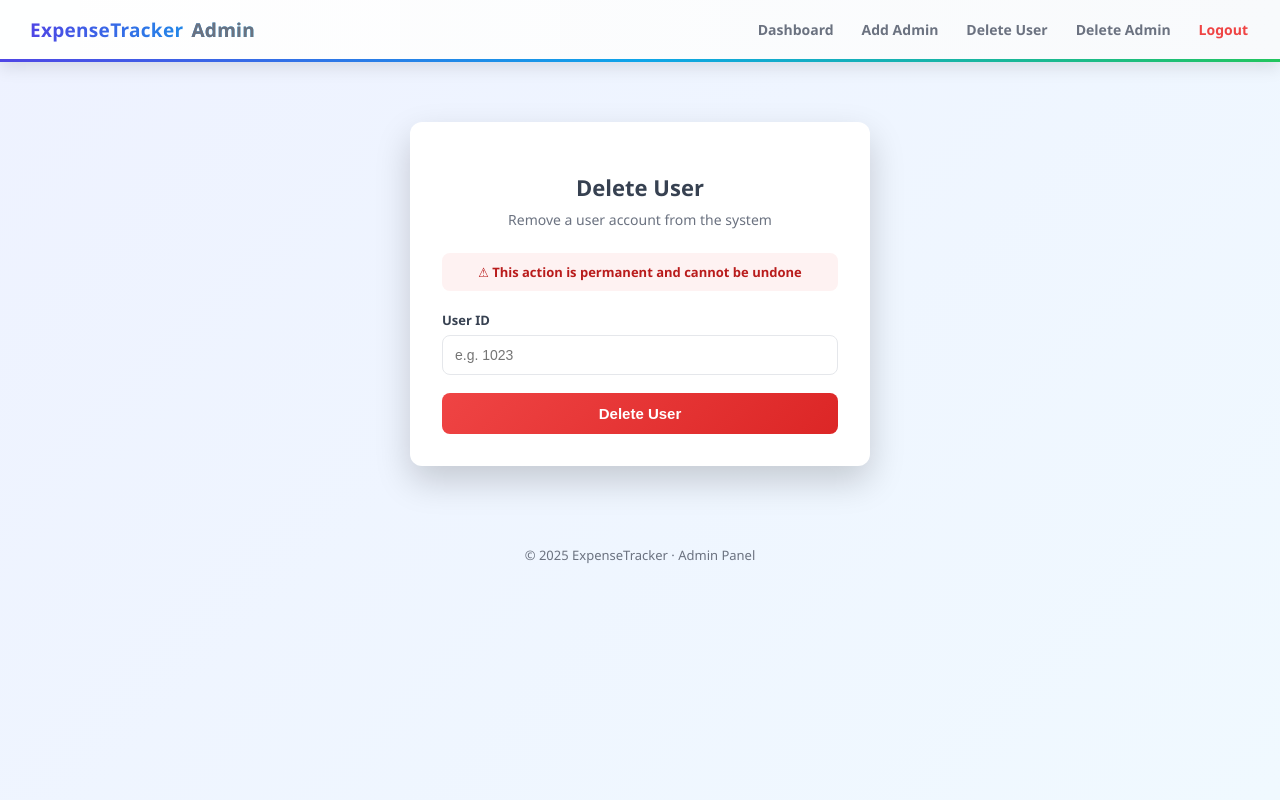
After one commit to kowshik1509/Expense-Tracker, a Flask app: page /ExpenseTracker/Admin/DeleteUser in a window 1280 px wide. The commit adds this page. Run offline with Flask 2, Linux system fonts and the light colour scheme; the visitor is signed in with stand-in values (Sample User, id 1).

Commit message:
User and admin deletion are added

```diff
--- a/app.py
+++ b/app.py
@@ -301,6 +301,82 @@ def admin_create():
         message=message
     )
 
+@app.route("/ExpenseTracker/Admin/DeleteUser", methods=["GET", "POST"])
+def admin_delete_user():
+    if "admin" not in session:
+        return redirect("/ExpenseTracker/Admin/Login")
+
+    if request.method == "GET":
+        return render_template("admin_user_delete.html")
+
+    user_id = request.form["user_id"].strip()
+
+    conn = get_connection("EXPT")
+    cur = conn.cursor()
+
+    try:
+        cur.execute(
+            "DELETE FROM et_users WHERE user_id = %s",
+            (user_id,)
+        )
+
+        if cur.rowcount == 0:
+            message = "User not found"
+        else:
+            conn.commit()
+            message = "User deleted successfully"
+
+    except Exception as e:
+        conn.rollback()
+        message = "Error deleting user"
+
+    finally:
+        cur.close()
+        conn.close()
+
+    return render_template(
+        "admin_delete_user.html",
+        message=message
+    )
+
+@app.route("/ExpenseTracker/Admin/DeleteAdmin", methods=["GET", "POST"])
+def admin_delete_admin():
+    if "admin" not in session:
+        return redirect("/ExpenseTracker/Admin/Login")
+
+    if request.method == "GET":
+        return render_template("admin_delete_admin.html")
+
+    admin_id = request.form["admin_id"].strip()
+
+    conn = get_connection("EXPT")
+    cur = conn.cursor()
+
+    try:
+        cur.execute(
+            "DELETE FROM et_admins WHERE admin_id = %s",
+            (admin_id,)
+        )
+
+        if cur.rowcount == 0:
+            message = "Admin not found"
+        else:
+            conn.commit()
+            message = "Admin deleted successfully"
+
+    except Exception:
+        conn.rollback()
+        message = "Error deleting admin"
+
+    finally:
+        cur.close()
+        conn.close()
+
+    return render_template(
+        "admin_delete_admin.html",
+        message=message
+    )
+
 
 @app.route("/ExpenseTracker/Admin/Logout")
 def admin_logout():
--- a/templates/admin_base.html
+++ b/templates/admin_base.html
@@ -175,6 +175,8 @@
     <div class="nav-links">
       <a href="/ExpenseTracker/Admin/Dashboard">Dashboard</a>
       <a href="/ExpenseTracker/Admin/Create">Add Admin</a>
+      <a href="/ExpenseTracker/Admin/Deleteuser">Delete User</a>
+      <a href="/ExpenseTracker/Admin/DeleteAdmin">Delete Admin</a>
       <a class="logout" href="/ExpenseTracker/Admin/Logout">Logout</a>
     </div>
   </div>
--- /dev/null
+++ b/templates/admin_user_delete.html
@@ -0,0 +1,153 @@
+{% extends "admin_base.html" %}
+{% block title %}Delete User{% endblock %}
+
+{% block content %}
+
+<style>
+  :root {
+    --primary: #4f46e5;     /* Indigo */
+    --primary-dark: #4338ca;
+    --accent: #0ea5e9;      /* Sky blue */
+    --success-bg: #ecfdf5;
+    --success-text: #047857;
+    --error-bg: #fef2f2;
+    --error-text: #b91c1c;
+    --card-bg: #ffffff;
+    --border: #e5e7eb;
+    --text-main: #374151;
+    --text-muted: #6b7280;
+  }
+
+  .card {
+    background: var(--card-bg);
+    width: 460px;
+    padding: 32px;
+    border-radius: 12px;
+    box-shadow: 0 15px 35px rgba(0,0,0,0.18);
+    animation: fadeIn 0.5s ease-in-out;
+  }
+
+  h2 {
+    text-align: center;
+    margin-bottom: 8px;
+    color: var(--text-main);
+    font-size: 22px;
+  }
+
+  .subtitle {
+    text-align: center;
+    color: var(--text-muted);
+    margin-bottom: 24px;
+    font-size: 14px;
+  }
+
+  .warning {
+    text-align: center;
+    font-size: 13px;
+    font-weight: 600;
+    color: #b91c1c;
+    background: #fef2f2;
+    padding: 10px;
+    border-radius: 8px;
+    margin-bottom: 20px;
+  }
+
+  label {
+    font-size: 13px;
+    font-weight: 600;
+    color: var(--text-main);
+    display: block;
+    margin-bottom: 6px;
+  }
+
+  input {
+    width: 100%;
+    padding: 11px 12px;
+    margin-bottom: 18px;
+    border-radius: 8px;
+    border: 1px solid var(--border);
+    font-size: 14px;
+    outline: none;
+    transition: border 0.2s, box-shadow 0.2s;
+  }
+
+  input:focus {
+    border-color: var(--primary);
+    box-shadow: 0 0 0 3px rgba(79,70,229,0.2);
+  }
+
+  button {
+    width: 100%;
+    padding: 12px;
+    border: none;
+    border-radius: 8px;
+    font-size: 15px;
+    font-weight: 600;
+    cursor: pointer;
+    background: linear-gradient(135deg, #ef4444, #dc2626);
+    color: white;
+    transition: transform 0.15s ease, box-shadow 0.15s ease;
+  }
+
+  button:hover {
+    transform: translateY(-1px);
+    box-shadow: 0 10px 18px rgba(239,68,68,0.35);
+  }
+
+  .message {
+    margin-top: 18px;
+    padding: 12px;
+    border-radius: 8px;
+    text-align: center;
+    font-weight: 600;
+    font-size: 14px;
+  }
+
+  .success {
+    background: var(--success-bg);
+    color: var(--success-text);
+  }
+
+  .error {
+    background: var(--error-bg);
+    color: var(--error-text);
+  }
+
+  @keyframes fadeIn {
+    from {
+      opacity: 0;
+      transform: translateY(8px);
+    }
+    to {
+      opacity: 1;
+      transform: translateY(0);
+    }
+  }
+</style>
+
+<div class="card">
+  <h2>Delete User</h2>
+  <div class="subtitle">
+    Remove a user account from the system
+  </div>
+
+  <div class="warning">
+    ⚠ This action is permanent and cannot be undone
+  </div>
+
+  <form method="post">
+    <label for="user_id">User ID</label>
+    <input id="user_id" name="user_id" placeholder="e.g. 1023" required>
+
+    <button type="submit">Delete User</button>
+  </form>
+
+  {% if message %}
+    <div class="message
+      {% if 'success' in message|lower %}success{% else %}error{% endif %}">
+      {{ message }}
+    </div>
+  {% endif %}
+</div>
+
+{% endblock %}
```
Also changed, not shown: templates/admin_delete_admin.html (added, +153 -0 lines).
